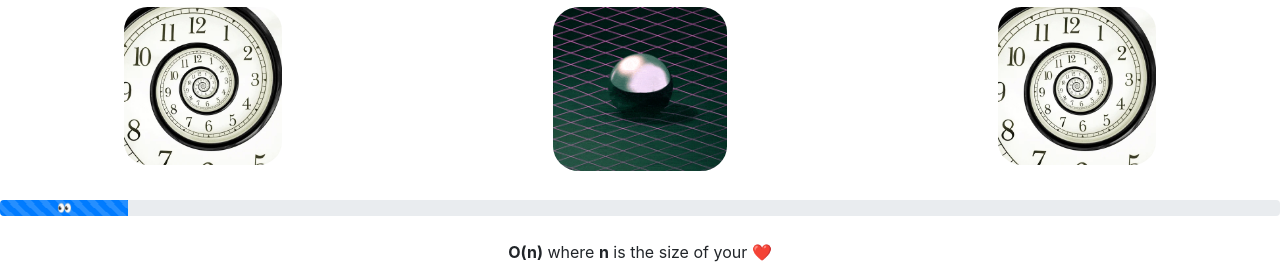
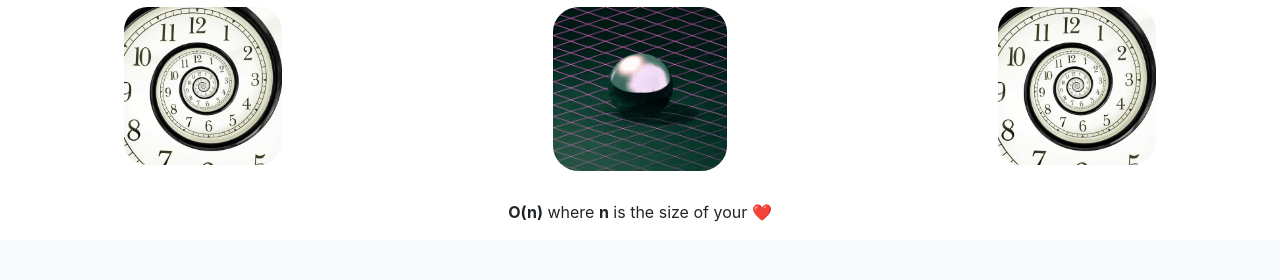
Before and after one commit to kamwithak/learn-complexity.herokuapp.com, a Flask app: template templates/welcome.html in a window 1280 px wide. Shown: the part 650-930 px from the top of the page. After the commit the page ends 872 px from the top, so only its background shows below. Run offline with Flask 2, Linux system fonts and the light colour scheme; the template is opened without the code that fills it, so the values that code supplies are empty; parts of the project's set-up code (start-up, migrations or seed data) failed here and were passed over; some libraries are stand-ins or nearby versions.

Commit message:
NEW: updated

```diff
--- a/templates/learn.html
+++ b/templates/learn.html
@@ -50,7 +50,7 @@
 
 <br>
 <div class="progress">
-    <div class="progress-bar progress-bar-striped progress-bar-animated" role="progressbar" style="width: 25%" aria-valuenow="25" aria-valuemin="0" aria-valuemax="100">%25</div>
+    <div class="progress-bar progress-bar-striped progress-bar-animated" role="progressbar" style="width: 25%" aria-valuenow="10" aria-valuemin="0" aria-valuemax="100">👀</div>
 </div>
 
 <br>
--- a/templates/welcome.html
+++ b/templates/welcome.html
@@ -120,11 +120,6 @@
 </div>
 
 <br>
-<div class="progress">
-    <div class="progress-bar progress-bar-striped progress-bar-animated" role="progressbar" style="width: 10%" aria-valuenow="10" aria-valuemin="0" aria-valuemax="100">👀</div>
-</div>
-
-<br>
 <div class="container text-center">
     <!-- <h5>Developed with ❤️ by <a target="_blank" href="https://github.com/kamwithak">@kamwithak</a></h5> -->
     <p><b>O(n)</b> where <b>n</b> is the size of your ❤️</p>
```
